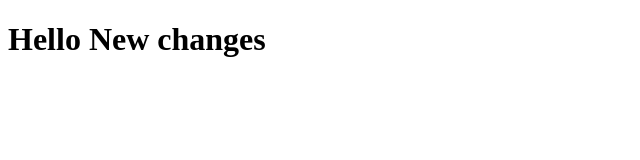
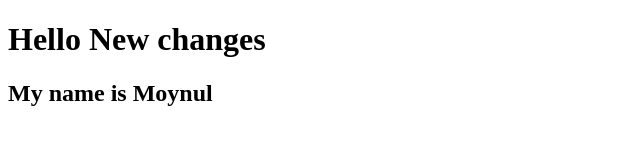
Before and after one commit to gittest055/Test55, a plain HTML site: page index.html in a window 1280 px wide. Shown: the whole page, without its empty margins (0-640 px from the left). Drawn offline with Linux system fonts and the light colour scheme.

Commit message:
again add

```diff
--- a/index.html
+++ b/index.html
@@ -8,5 +8,6 @@
 </head>
 <body>
     <h1>Hello New changes</h1>
+    <h2>My name is Moynul</h2>
 </body>
 </html>
```
